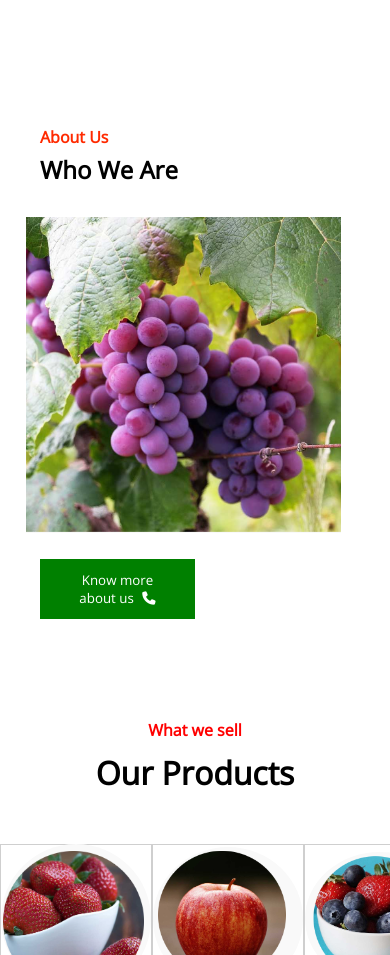
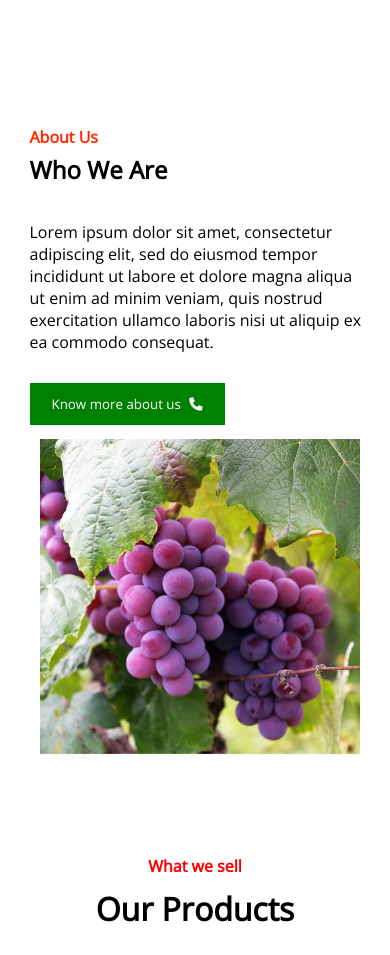
Before and after one commit to vanshrajput01/Grocery-Project, a plain HTML site: page Code/index.html in a window 390 px wide. Shown: the part 680-1635 px from the top of the page. Drawn offline with nearby package versions, Linux system fonts and the light colour scheme.

Commit message:
About section style done

```diff
--- a/Code/index.css
+++ b/Code/index.css
@@ -832,6 +832,27 @@ body{
     font-size: 70px;
   }
 
+  /* About us section */
+
+  #AboutUs-section-main-container{
+    display: flex;
+    flex-direction: column;
+    justify-content: center;
+    align-items: center;
+  }
+
+  #AboutUs-section-Subcontainer01{
+    padding-left: 10px;
+    width: 90%;
+  }
+
+  #AboutUs-section-Subcontainer02{
+    margin-top: 10px;
+    width: 100%;
+  }
+
+  /*  */
+
 
 
 
```
